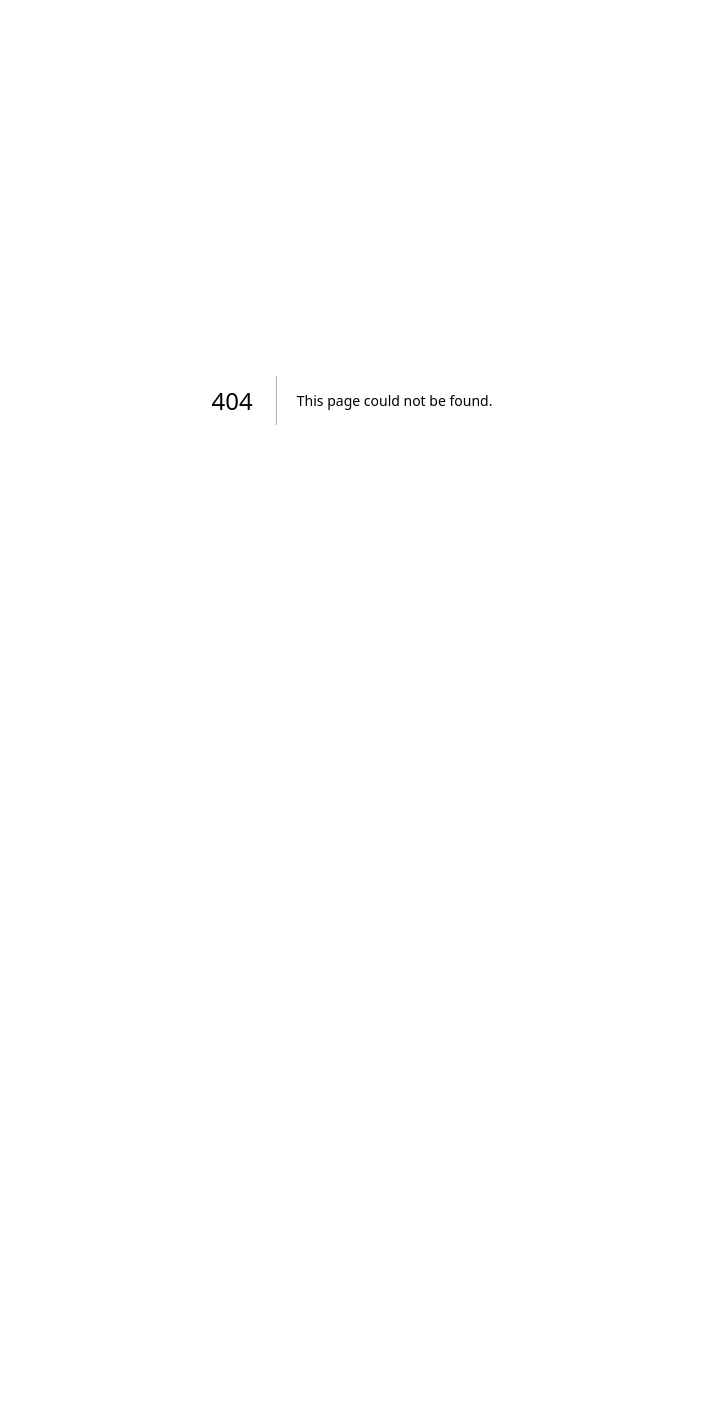
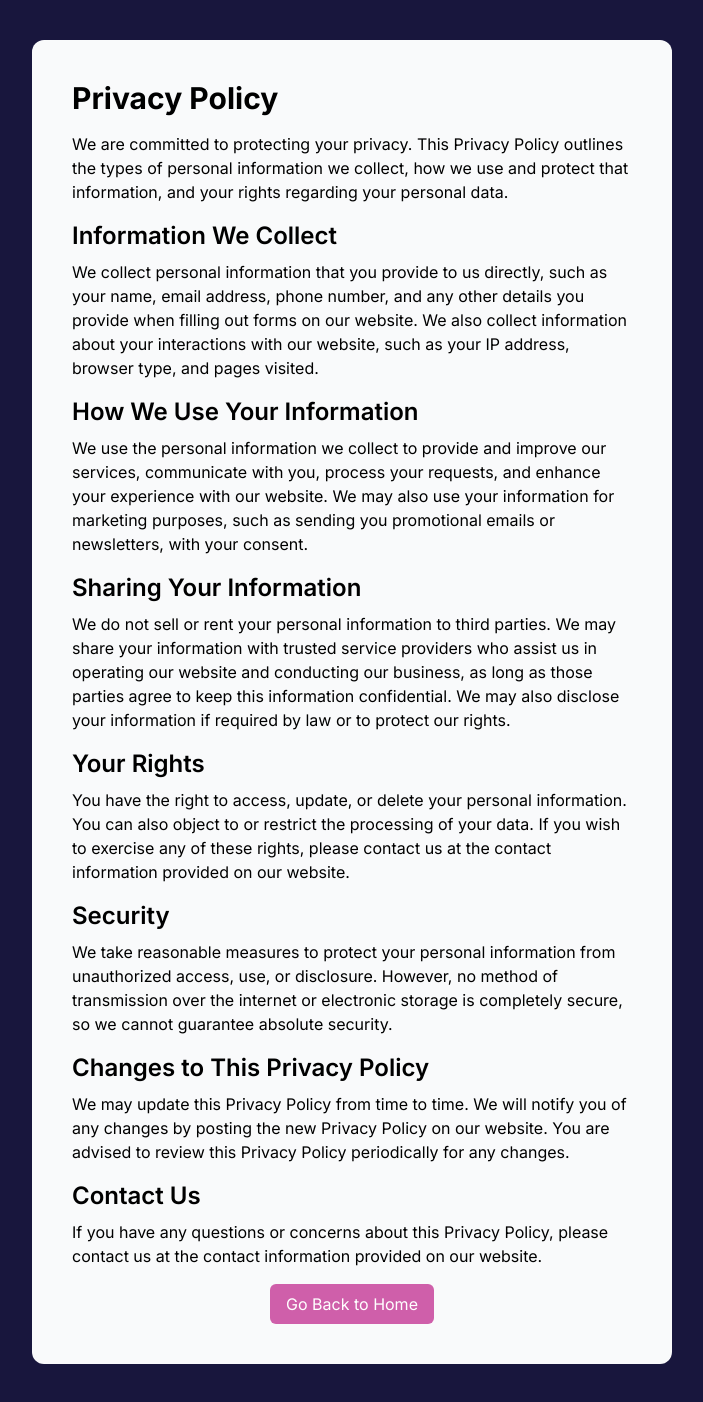
Before and after one commit to danusontarangkul/agency, a Next.js app: page /privacy in a window 1280 px wide. Before the commit this address had no page. Shown: the whole page, without its empty margins (288-991 px from the left). Before the commit the page ends 800 px from the top, so only its background shows below. Built offline with nearby package versions, Linux system fonts and the light colour scheme.

Commit message:
add privacy

```diff
--- /dev/null
+++ b/src/app/privacy/page.tsx
@@ -0,0 +1,87 @@
+"use client";
+
+const index = () => {
+  const handleGoBack = () => {
+    window.location.href = "/";
+  };
+
+  return (
+    <div className="flex flex-col min-h-[100vh]  bg-custom-bg container">
+      <div className="w-full h-full bg-gray-50 text-bg-custom-bg my-10 rounded-xl  mx-auto p-10 max-w-screen-sm">
+        <h1 className="text-3xl font-bold mb-4">Privacy Policy</h1>
+        <p className="mb-4">
+          We are committed to protecting your privacy. This Privacy Policy
+          outlines the types of personal information we collect, how we use and
+          protect that information, and your rights regarding your personal
+          data.
+        </p>
+        <h2 className="text-2xl font-semibold mb-2">Information We Collect</h2>
+        <p className="mb-4">
+          We collect personal information that you provide to us directly, such
+          as your name, email address, phone number, and any other details you
+          provide when filling out forms on our website. We also collect
+          information about your interactions with our website, such as your IP
+          address, browser type, and pages visited.
+        </p>
+        <h2 className="text-2xl font-semibold mb-2">
+          How We Use Your Information
+        </h2>
+        <p className="mb-4">
+          We use the personal information we collect to provide and improve our
+          services, communicate with you, process your requests, and enhance
+          your experience with our website. We may also use your information for
+          marketing purposes, such as sending you promotional emails or
+          newsletters, with your consent.
+        </p>
+        <h2 className="text-2xl font-semibold mb-2">
+          Sharing Your Information
+        </h2>
+        <p className="mb-4">
+          We do not sell or rent your personal information to third parties. We
+          may share your information with trusted service providers who assist
+          us in operating our website and conducting our business, as long as
+          those parties agree to keep this information confidential. We may also
+          disclose your information if required by law or to protect our rights.
+        </p>
+        <h2 className="text-2xl font-semibold mb-2">Your Rights</h2>
+        <p className="mb-4">
+          You have the right to access, update, or delete your personal
+          information. You can also object to or restrict the processing of your
+          data. If you wish to exercise any of these rights, please contact us
+          at the contact information provided on our website.
+        </p>
+        <h2 className="text-2xl font-semibold mb-2">Security</h2>
+        <p className="mb-4">
+          We take reasonable measures to protect your personal information from
+          unauthorized access, use, or disclosure. However, no method of
+          transmission over the internet or electronic storage is completely
+          secure, so we cannot guarantee absolute security.
+        </p>
+        <h2 className="text-2xl font-semibold mb-2">
+          Changes to This Privacy Policy
+        </h2>
+        <p className="mb-4">
+          We may update this Privacy Policy from time to time. We will notify
+          you of any changes by posting the new Privacy Policy on our website.
+          You are advised to review this Privacy Policy periodically for any
+          changes.
+        </p>
+        <h2 className="text-2xl font-semibold mb-2">Contact Us</h2>
+        <p className="mb-4">
+          If you have any questions or concerns about this Privacy Policy,
+          please contact us at the contact information provided on our website.
+        </p>
+        <div className="flex flex-col items-center">
+          <button
+            className="bg-customColor1 text-white rounded-md py-2 px-4 hover:bg-customColor3 transition duration-300"
+            onClick={handleGoBack}
+          >
+            Go Back to Home
+          </button>
+        </div>
+      </div>
+    </div>
+  );
+};
+
+export default index;
--- a/src/components/ContactForm.tsx
+++ b/src/components/ContactForm.tsx
@@ -194,7 +194,17 @@ export function ContactForm() {
             {submitError && (
               <div className="text-red-500 mb-4">{submitError}</div>
             )}
-
+            <p className="text-[.75rem] pb-1">
+              I agree to the{" "}
+              <a
+                className="text-customColor3"
+                href="/privacy-policy"
+                target="_blank"
+              >
+                Privacy Policy
+              </a>
+              .
+            </p>
             <button
               className="bg-gradient-to-br relative group/btn from-black dark:from-zinc-900 dark:to-zinc-900 to-neutral-600 block dark:bg-zinc-800 w-full text-white rounded-md h-10 font-medium shadow-[0px_1px_0px_0px_#ffffff40_inset,0px_-1px_0px_0px_#ffffff40_inset] dark:shadow-[0px_1px_0px_0px_var(--zinc-800)_inset,0px_-1px_0px_0px_var(--zinc-800)_inset]"
               type="submit"
```
